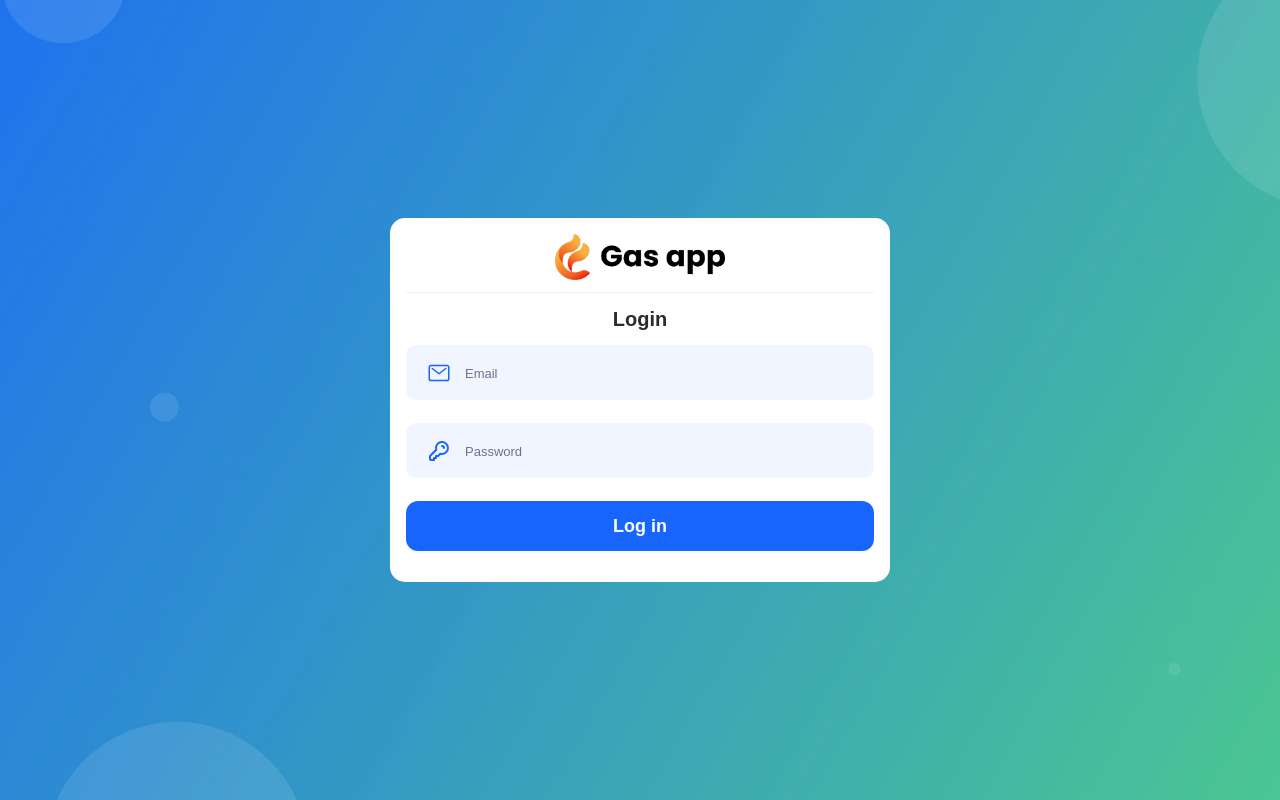
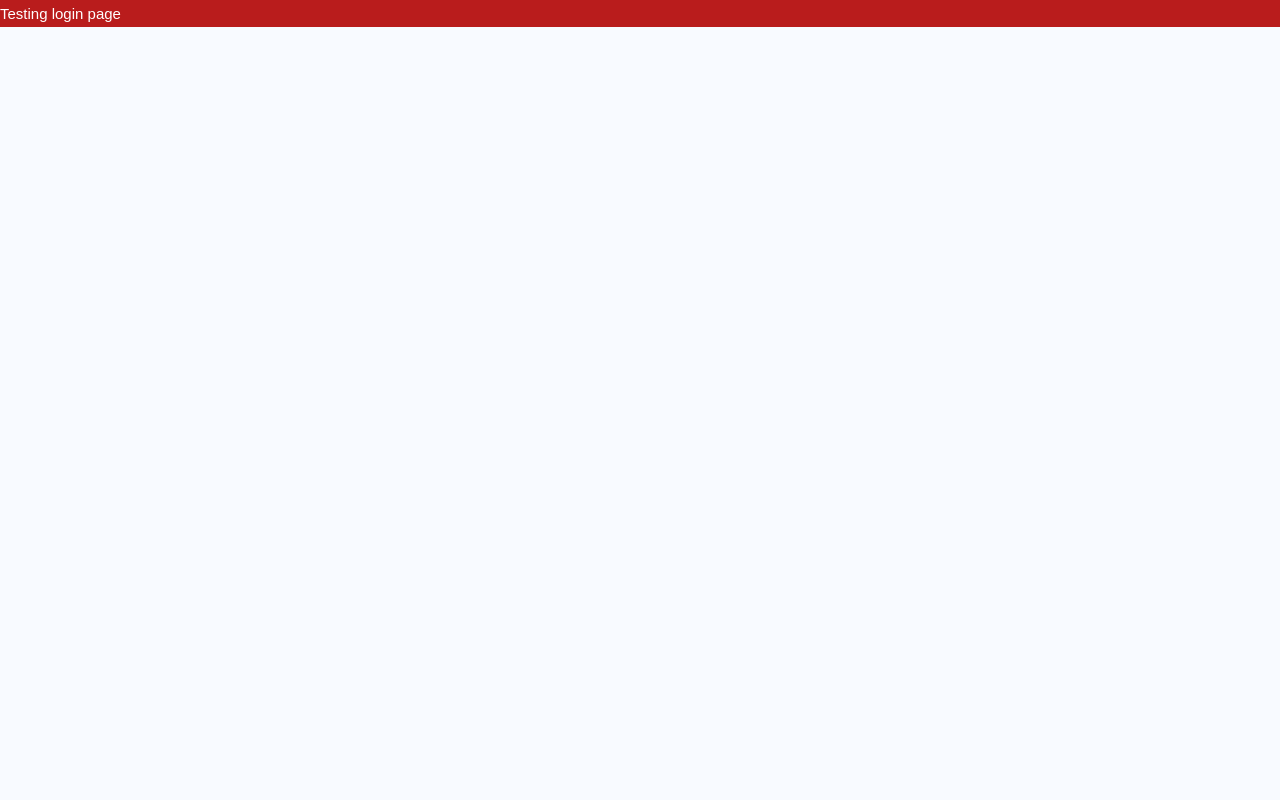
Before and after one commit to huytran0794/appgas-qc, a React (Create React App) app: page /login in a window 1280 px wide. Built offline with nearby package versions, Linux system fonts and the light colour scheme.

Commit message:
test login page v3

```diff
--- a/src/Pages/Login/LoginPage.jsx
+++ b/src/Pages/Login/LoginPage.jsx
@@ -14,73 +14,79 @@ import { checkAllInfo } from "../../core/utils/checkLogin";
 
 const LoginPage = () => {
   const navigate = useNavigate();
-
-  useEffect(() => {
-    if (LOCAL_SERVICE.user.get()) {
-      navigate("/");
-    }
-  }, []);
-
-  const handleFinish = (values, buttonRef) => {
-    checkAllInfo(values)
-      .then((res) => {
-        if (!Object.keys(res).length) {
-          CustomNotification(
-            "error",
-            "Login fails",
-            "Please check your login info again"
-          );
-          throw new Error("Fail!!!");
-        }
-        buttonRef.current.disabled = true;
-
-        return res;
-      })
-      .then((res) => {
-        CustomNotification("success", "Login ok", "Please wait a minute");
-        setTimeout(() => {
-          navigate("/");
-          if (res.hasOwnProperty("tasks")) {
-            LOCAL_SERVICE.user.set(res, res.role);
-          } else {
-            LOCAL_SERVICE.user.set({ ...res, tasks: [] }, res.role);
-          }
-        }, 2500);
-      })
-      .catch((error) => {
-        console.log("error");
-        console.log(error);
-      });
-  };
-
   const renderPage = () => {
     return (
-      <PageWrapper className="page-login h-full">
-        <Container className="h-full">
-          <div className="wrapper flex items-center justify-center h-full">
-            <Space
-              className="form-wrapper bg-white rounded-[15px] p-7 max-w-[500px] w-full"
-              align="center"
-              direction="vertical"
-              size={20}
-            >
-              <div className="form-header text-center w-full">
-                <Link to="/" className="pb-8 flex items-center justify-center">
-                  <img src={logoPage} alt="logo-page" className="logo" />
-                </Link>
-                <h3 className="form-title border-t border-solid border-[#EBF1FF] pt-8 text-xl font-semibold mb-0">
-                  Login
-                </h3>
-              </div>
-              <div className="form-body">
-                <LoginForm handleFinish={handleFinish} />
-              </div>
-            </Space>
-          </div>
-        </Container>
-      </PageWrapper>
+      <div className="cursor-pointer bg-red-700 text-white">
+        Testing login page
+      </div>
     );
   };
+  // useEffect(() => {
+  //   if (LOCAL_SERVICE.user.get()) {
+  //     navigate("/");
+  //   }
+  // }, []);
+
+  // const handleFinish = (values, buttonRef) => {
+  //   checkAllInfo(values)
+  //     .then((res) => {
+  //       if (!Object.keys(res).length) {
+  //         CustomNotification(
+  //           "error",
+  //           "Login fails",
+  //           "Please check your login info again"
+  //         );
+  //         throw new Error("Fail!!!");
+  //       }
+  //       buttonRef.current.disabled = true;
+
+  //       return res;
+  //     })
+  //     .then((res) => {
+  //       CustomNotification("success", "Login ok", "Please wait a minute");
+  //       setTimeout(() => {
+  //         navigate("/");
+  //         if (res.hasOwnProperty("tasks")) {
+  //           LOCAL_SERVICE.user.set(res, res.role);
+  //         } else {
+  //           LOCAL_SERVICE.user.set({ ...res, tasks: [] }, res.role);
+  //         }
+  //       }, 2500);
+  //     })
+  //     .catch((error) => {
+  //       console.log("error");
+  //       console.log(error);
+  //     });
+  // };
+
+  // const renderPage = () => {
+  //   return (
+  //     <PageWrapper className="page-login h-full">
+  //       <Container className="h-full">
+  //         <div className="wrapper flex items-center justify-center h-full">
+  //           <Space
+  //             className="form-wrapper bg-white rounded-[15px] p-7 max-w-[500px] w-full"
+  //             align="center"
+  //             direction="vertical"
+  //             size={20}
+  //           >
+  //             <div className="form-header text-center w-full">
+  //               <Link to="/" className="pb-8 flex items-center justify-center">
+  //                 <img src={logoPage} alt="logo-page" className="logo" />
+  //               </Link>
+  //               <h3 className="form-title border-t border-solid border-[#EBF1FF] pt-8 text-xl font-semibold mb-0">
+  //                 Login
+  //               </h3>
+  //             </div>
+  //             <div className="form-body">
+  //               <LoginForm handleFinish={handleFinish} />
+  //             </div>
+  //           </Space>
+  //         </div>
+  //       </Container>
+  //     </PageWrapper>
+  //   );
+  // };
 
   return renderPage();
 };
```
